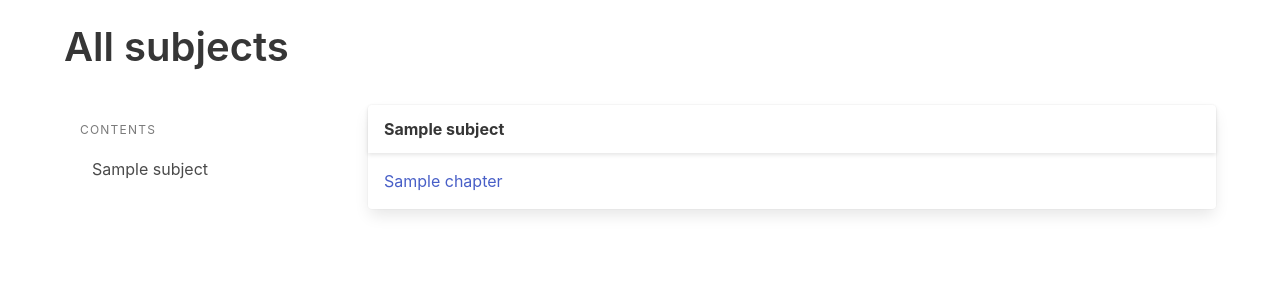
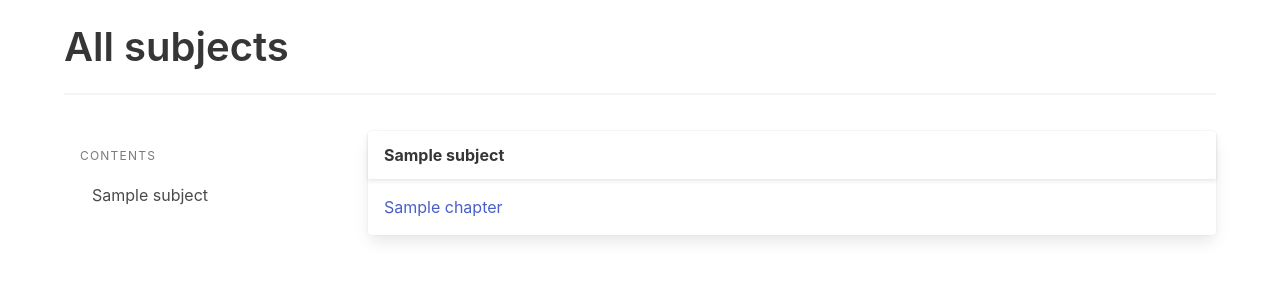
Before and after one commit to sanjay-swain/learnet, a Django app: page /courses/ in a window 1280 px wide. Shown: the part 104-404 px from the top of the page. Run offline with Django 3.2, Linux system fonts and the light colour scheme; a user stored in the database is signed in; tables that the repository leaves empty hold one stand-in row (values such as "Sample post"); some libraries are stand-ins or nearby versions.

Commit message:
change elements spacing

```diff
--- a/templates/courses/chapter_detail_page.html
+++ b/templates/courses/chapter_detail_page.html
@@ -16,6 +16,7 @@
 		<h1 class="title is-3">
 			{{ current_chapter.title }}
 		</h1>
+		<hr>
 	</div>
 
 	<div class="is-flex">
@@ -46,7 +47,7 @@
 		</aside>
 		<section class="ml-5 is-flex-grow-5 pt-5">
 			{% for topic, videos in topics.items %}
-				<div class="card is-flex is-flex-direction-column">
+				<div class="card is-flex is-flex-direction-column block">
 					<header class="card-header">
 						<a href="" class="card-header-title">
 							{{topic.title}}
@@ -60,7 +61,7 @@
 				</div>
 			{% endfor %}
 			{% if current_chapter.description %}
-				<div class="mb-4 card is-flex is-flex-direction-column">
+				<div class="mb-4 card is-flex is-flex-direction-column block">
 					<header class="card-header">
 						<a class="card-header-title">Description</a>
 					</header>
--- a/templates/courses/chapters_page.html
+++ b/templates/courses/chapters_page.html
@@ -20,6 +20,7 @@
 			{{ current_subject.description }}
 		</h3>
 		{% endif %}
+		<hr>
 	</div>
 
 	<div class="is-flex">
@@ -46,7 +47,7 @@
 		</aside>
 		<section class="ml-5 is-flex-grow-5 pt-5">
 			{% for chapter, topics in chapters.items %}
-			<div class="mb-4 card is-flex is-flex-direction-column" id="{{chapter.url}}">
+			<div class="mb-4 card is-flex is-flex-direction-column block" id="{{chapter.url}}">
 				<header class="card-header">
 					<a href="/courses/{{current_subject.url}}/{{chapter.url}}" class="card-header-title">
 						{{chapter.title}}
--- a/templates/courses/subjects_page.html
+++ b/templates/courses/subjects_page.html
@@ -10,7 +10,12 @@
 		</ul>
 	</nav>
 
-	<div class="title is-2">All subjects</div>
+	<div>
+		<section class="block">
+			<div class="title is-2 is-spaced">All subjects</div>
+		</section>
+		<hr>
+	</div>
 
 	<div class="is-flex pt-3">
 		<aside class="is-hidden-mobile menu is-flex-grow-1 p-4 is-unselectable" style="max-width: 280px;">
@@ -25,7 +30,7 @@
 		</aside>
 		<section class="is-flex-grow-5 ml-5">
 			{% for subject, chapters in subjects.items %}
-			<div class="mb-4 card is-flex is-flex-direction-column" id="{{subject.url}}">
+			<div class="mb-4 card is-flex is-flex-direction-column block" id="{{subject.url}}">
 				<header class="card-header">
 					<a href="/courses/{{subject.url}}" class="card-header-title">
 						{{subject.title}}
```
